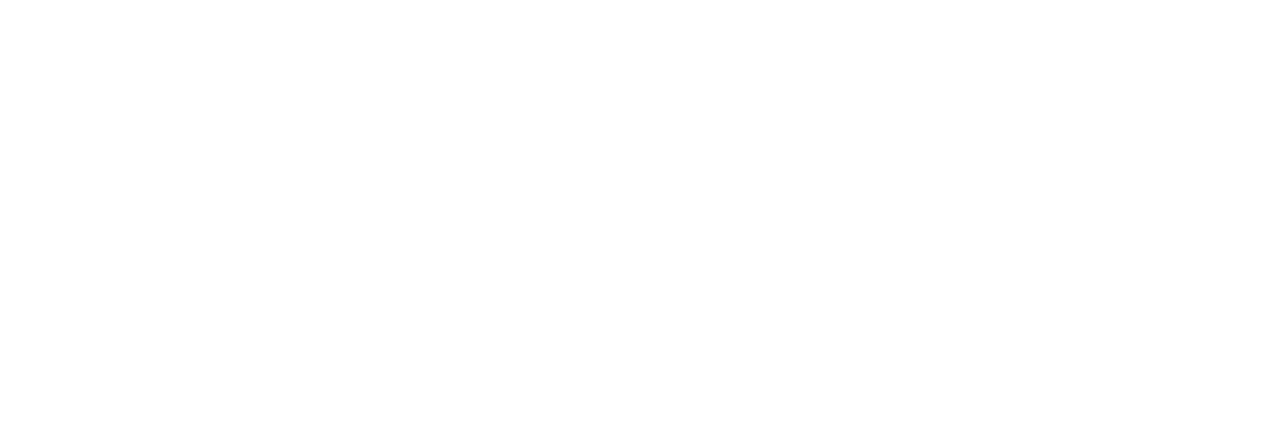
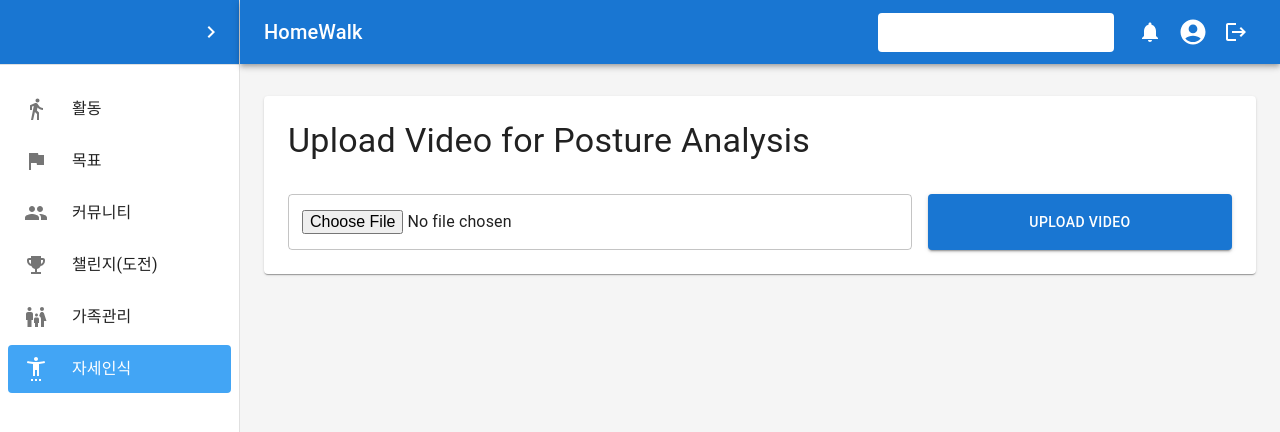
Before and after one commit to 2024-SMHRD-IS-CLOUD-3/HomeWalk, a React (Create React App) app in the folder frontend/: page /posture in a window 1280 px wide. Before the commit this address had no page. Shown: the top 432 px of the page. Built offline with nearby package versions, Linux system fonts and the light colour scheme.

Commit message:
자세인식 추가

```diff
--- a/frontend/package.json
+++ b/frontend/package.json
@@ -4,14 +4,17 @@
   "private": true,
   "proxy": "http://localhost:8081",
   "dependencies": {
+    "@date-io/date-fns": "^2.14.0",
     "@emotion/react": "^11.13.0",
     "@emotion/styled": "^11.13.0",
     "@mui/icons-material": "^5.16.6",
     "@mui/material": "^5.16.6",
+    "@mui/x-date-pickers": "^7.12.1",
     "@testing-library/jest-dom": "^5.17.0",
     "@testing-library/react": "^13.4.0",
     "@testing-library/user-event": "^13.5.0",
     "axios": "^1.7.3",
+    "date-fns": "^2.28.0",
     "react": "^18.3.1",
     "react-calendar": "^5.0.0",
     "react-dom": "^18.3.1",
--- a/frontend/src/App.js
+++ b/frontend/src/App.js
@@ -11,6 +11,7 @@
 import Challenges from './pages/Challenges';
 import Activity from './pages/Activity';
 import Goals from './pages/Goals';
+import Posture from './pages/Posture';
 import { FamilyProvider } from './context/FamilyContext';
 
 function App() {
@@ -28,6 +29,7 @@
             <Route path="/activity" element={<Activity />} />
             <Route path="/goals" element={<Goals />} />
             <Route path="/families" element={<Families />} />
+            <Route path="/posture" element={<Posture />} />
             <Route path="/challenges" element={<Challenges />} />
           </Routes>
         </FamilyProvider>
--- /dev/null
+++ b/frontend/src/api/postureApi.js
@@ -0,0 +1,24 @@
+const API_URL = 'http://localhost:8081/api';
+
+export const uploadVideo = async (file) => {
+  const formData = new FormData();
+  formData.append('file', file);
+
+  try {
+    // Spring Boot 백엔드로 파일 업로드 요청
+    const response = await fetch(`${API_URL}/upload`, {
+      method: 'POST',
+      body: formData,
+    });
+
+    if (!response.ok) {
+      throw new Error(`Failed to upload the video. Status: ${response.status}`);
+    }
+
+    const result = await response.json();
+    return result.url;  // Flask에서 처리된 파일의 URL을 반환
+  } catch (error) {
+    console.error('Error uploading video:', error);
+    throw error;
+  }
+};
--- a/frontend/src/pages/Activity.js
+++ b/frontend/src/pages/Activity.js
@@ -13,7 +13,7 @@
 
 const Activity = () => {
     const { userObject } = useAuth();
-    const [open, setOpen] = useState(false);
+    const [open, setOpen] = useState(true); // false -> true값으로 변경
     const [dailySteps, setDailySteps] = useState(0); // 일일 걸음 수 상태
     const [currentWeeklyTotal, setCurrentWeeklyTotal] = useState(0); // 주간 총 걸음 수 상태
     const [currentMonthlyTotal, setCurrentMonthlyTotal] = useState(0); // 월간 총 걸음 수 상태
@@ -96,17 +96,12 @@
             }
         };
 
-        fetchSteps(); // 현재 주의 걸음 수 데이터 가져오기
-        fetchPreviousWeekSteps(); // 전주의 걸음 수 데이터 가져오기
+        if (userObject) {
+            fetchSteps(); // 현재 주의 걸음 수 데이터 가져오기
+            fetchPreviousWeekSteps(); // 전주의 걸음 수 데이터 가져오기
+        }
     }, [userObject]);
 
-    // 가족 목표 달성률 데이터
-    const familyData = [
-        { name: '아빠', value: 80 },
-        { name: '엄마', value: 95 },
-        { name: '아들', value: 70 },
-        { name: '나', value: 90 },
-    ];
 
     // 차트 색상 배열
     const COLORS = ['#0088FE', '#00C49F', '#FFBB28', '#FF8042', '#A28CFE'];
@@ -136,7 +131,7 @@
                     <StepsComparisonChart currentWeekData={currentWeekData} previousWeekData={previousWeekData} /> {/* 주간 걸음 수 비교 차트 */}
                     <StepsTimelineChart todayStepsData={todayStepsData} /> {/* 시간대별 걸음 수 타임라인 차트 */}
                 </Box>
-                <HealthMetrics userId={userObject.userId} familyData={familyData} COLORS={COLORS} /> {/* 건강 지표 컴포넌트 */}
+                {userObject && <HealthMetrics userId={userObject.userId} />} {/* 건강 지표 컴포넌트 */}
             </Box>
         </Box>
     );
--- a/frontend/src/pages/Challenges.js
+++ b/frontend/src/pages/Challenges.js
@@ -19,7 +19,7 @@
     endDate: '',
     invitedUsers: []
   });
-  const [drawerOpen, setDrawerOpen] = useState(false);
+  const [drawerOpen, setDrawerOpen] = useState(true);
 
   // 현재 진행 중인 챌린지
   const [currentChallenges, setCurrentChallenges] = useState([
--- a/frontend/src/pages/MyActivity/HealthMetrics.js
+++ b/frontend/src/pages/MyActivity/HealthMetrics.js
@@ -1,8 +1,8 @@
 import React, { useState, useEffect } from 'react';
 import { Box, Card, CardContent, Typography, TextField, Button } from '@mui/material';
 import { ResponsiveContainer, LineChart, Line, CartesianGrid, XAxis, YAxis, Tooltip } from 'recharts';
-import Calendar from 'react-calendar';
-import 'react-calendar/dist/Calendar.css'; // 캘린더 스타일 임포트
+import { LocalizationProvider, StaticDatePicker } from '@mui/x-date-pickers';
+import { AdapterDateFns } from '@mui/x-date-pickers/AdapterDateFns';
 import axios from 'axios';
 
 const HealthMetrics = ({ userId }) => {
@@ -14,8 +14,10 @@
     const [bmi, setBmi] = useState(0);
     const [weightRecords, setWeightRecords] = useState([]);
     const [walkedDays, setWalkedDays] = useState([]);
+    const [selectedDate, setSelectedDate] = useState(new Date());
 
     useEffect(() => {
+        // 체중 기록을 가져오는 비동기 함수
         const fetchWeightRecords = async () => {
             try {
                 const response = await axios.get(`/api/weight/${userId}`);
@@ -26,6 +28,7 @@
             }
         };
 
+        // 걸은 날을 가져오는 비동기 함수
         const fetchWalkedDays = async () => {
             try {
                 const response = await axios.get(`/api/steps/walkedDays/${userId}`);
@@ -41,6 +44,7 @@
         fetchWalkedDays();
     }, [userId]);
 
+    // BMI 계산 함수
     const calculateBMI = async () => {
         const bmiValue = weight / ((height / 100) ** 2);
         setBmi(bmiValue.toFixed(1));
@@ -63,6 +67,7 @@
         }
     };
 
+    // BMI 카테고리 반환 함수
     const getBMICategory = (bmiValue) => {
         if (bmiValue < 18.5) return '저체중';
         if (bmiValue < 25) return '정상';
@@ -70,11 +75,31 @@
         return '비만';
     };
 
-    const tileClassName = ({ date, view }) => {
-        if (view === 'month' && walkedDays.find(d => d === date.toISOString().split('T')[0])) {
-            return 'highlight';
-        }
-        return null;
+    // 특정 날짜를 하이라이트하는 함수
+    const renderDay = (date, selectedDate, pickersDayProps) => {
+        const isWalkedDay = walkedDays.includes(date.toISOString().split('T')[0]); // 걸음수가 있는 날인지 확인
+        return (
+            <div {...pickersDayProps}>
+                {isWalkedDay ? (
+                    <Box
+                        sx={{
+                            backgroundColor: '#4caf50', // 배경색을 초록색으로 설정
+                            color: 'white', // 글자색을 흰색으로 설정
+                            borderRadius: '50%', // 동그랗게 만들기
+                            width: '36px',
+                            height: '36px',
+                            display: 'flex',
+                            alignItems: 'center',
+                            justifyContent: 'center'
+                        }}
+                    >
+                        {date.getDate()} // 날짜 표시
+                    </Box>
+                ) : (
+                    date.getDate() // 걸음수가 없는 날은 기본 날짜 표시
+                )}
+            </div>
+        );
     };
 
     return (
@@ -117,7 +142,7 @@
                 <Card>
                     <CardContent>
                         <Typography variant="h6" gutterBottom>체중 변화</Typography>
-                        <Box sx={{ height: 400 }}>
+                        <Box sx={{ height: 300 }}>
                             <ResponsiveContainer width="100%" height="100%">
                                 <LineChart data={weightRecords}>
                                     <CartesianGrid strokeDasharray="3 3" />
@@ -133,10 +158,17 @@
                 <Card>
                     <CardContent>
                         <Typography variant="h6" gutterBottom>걸은 날 캘린더</Typography>
-                        <Box sx={{ height: 400 }}>
-                            <Calendar
-                                tileClassName={tileClassName}
-                            />
+                        <Box sx={{ height: 300 }}>
+                            <LocalizationProvider dateAdapter={AdapterDateFns}>
+                                <StaticDatePicker
+                                    displayStaticWrapperAs="desktop"
+                                    openTo="day"
+                                    value={selectedDate}
+                                    onChange={(newValue) => setSelectedDate(newValue)}
+                                    renderDay={renderDay}
+                                    slots={{ textField: (params) => <TextField {...params} /> }} // 변경된 부분
+                                />
+                            </LocalizationProvider>
                         </Box>
                     </CardContent>
                 </Card>
--- /dev/null
+++ b/frontend/src/pages/Posture.js
@@ -0,0 +1,99 @@
+import React, { useState } from 'react';
+import { Box, CssBaseline, Toolbar, Container, Typography, Button, TextField, Grid, Paper } from '@mui/material';
+import AppBarComponent from '../components/AppBarComponent';
+import DrawerComponent from '../components/DrawerComponent';
+import { uploadVideo } from '../api/postureApi';
+
+const Posture = () => {
+  const [open, setOpen] = useState(true);
+  const [selectedFile, setSelectedFile] = useState(null);
+  const [videoUrl, setVideoUrl] = useState(null);
+
+  const toggleDrawer = () => {
+    setOpen(!open);
+  };
+
+  const handleFileChange = (event) => {
+    setSelectedFile(event.target.files[0]);
+  };
+
+  const handleUpload = async () => {
+    if (!selectedFile) {
+      alert('Please select a video file first!');
+      return;
+    }
+
+    try {
+      const url = await uploadVideo(selectedFile);
+      setVideoUrl(url);
+    } catch (error) {
+      alert('Failed to upload the video. Please try again.');
+    }
+  };
+
+  return (
+    <Box sx={{ display: 'flex' }}>
+      <CssBaseline />
+      <AppBarComponent open={open} toggleDrawer={toggleDrawer} />
+      <DrawerComponent open={open} toggleDrawer={toggleDrawer} />
+      <Box
+        component="main"
+        sx={{
+          backgroundColor: (theme) =>
+            theme.palette.mode === 'light'
+              ? theme.palette.grey[100]
+              : theme.palette.grey[900],
+          flexGrow: 1,
+          height: '100vh',
+          overflow: 'auto',
+        }}
+      >
+        <Toolbar />
+        <Container maxWidth="xl" sx={{ mt: 4, mb: 4 }}>
+          <Paper sx={{ p: 3 }}>
+            <Typography variant="h4" gutterBottom>
+              Upload Video for Posture Analysis
+            </Typography>
+            <Grid container spacing={2} sx={{ mt: 2 }}>
+              <Grid item xs={12} md={8}>
+                <TextField
+                  fullWidth
+                  type="file"
+                  inputProps={{ accept: 'video/*' }}
+                  onChange={handleFileChange}
+                  variant="outlined"
+                />
+              </Grid>
+              <Grid item xs={12} md={4}>
+                <Button
+                  variant="contained"
+                  color="primary"
+                  fullWidth
+                  onClick={handleUpload}
+                  sx={{ height: '100%' }}
+                >
+                  Upload Video
+                </Button>
+              </Grid>
+            </Grid>
+            {videoUrl && (
+              <Box sx={{ mt: 4 }}>
+                <Typography variant="h5" gutterBottom>
+                  Uploaded Video
+                </Typography>
+                <Box sx={{ display: 'flex', justifyContent: 'center' }}>
+                  <video controls autoPlay style={{ maxWidth: '100%', height: 'auto' }}>
+                    <source src={videoUrl} type="video/mp4" />
+                    Your browser does not support the video tag.
+                  </video>
+                </Box>
+              </Box>
+            )}
+          </Paper>
+        </Container>
+      </Box>
+    </Box>
+  );
+};
+
+export default Posture;
```
Also changed, not shown: 3 other files (tests, documents, lock files or other folders).
